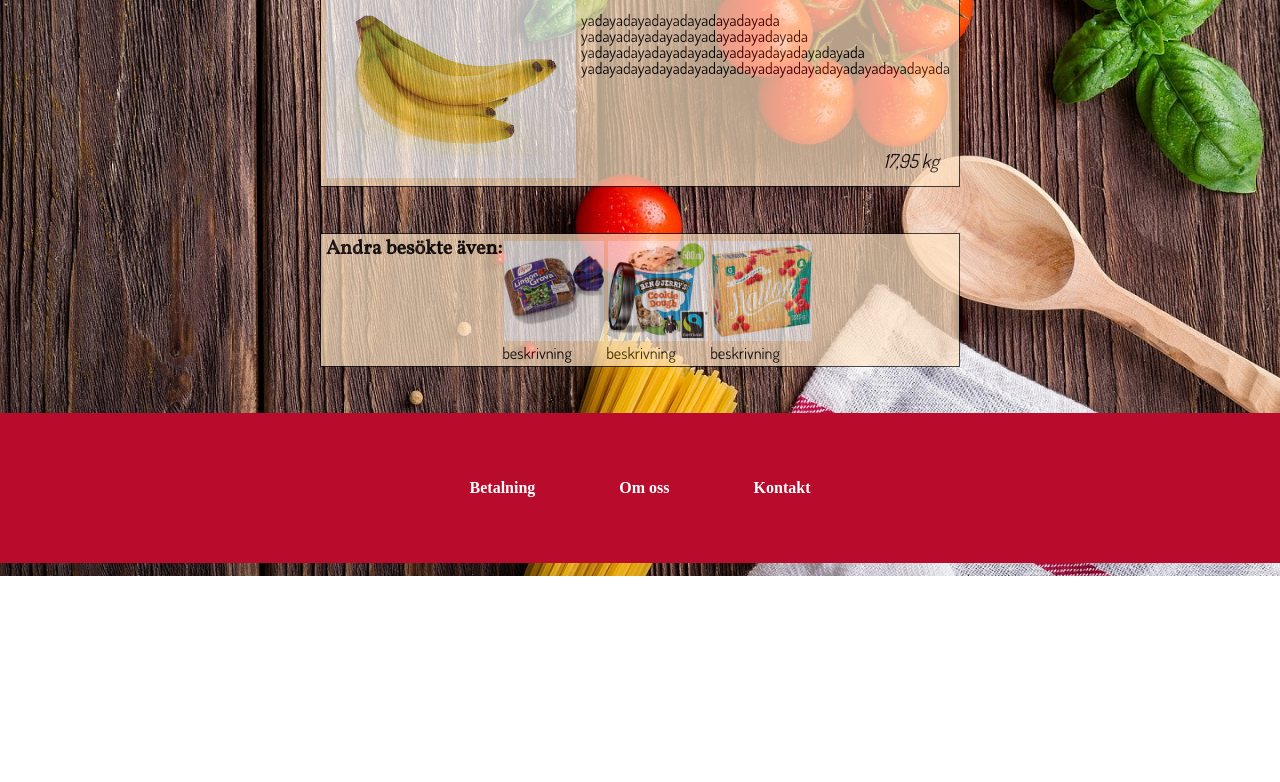
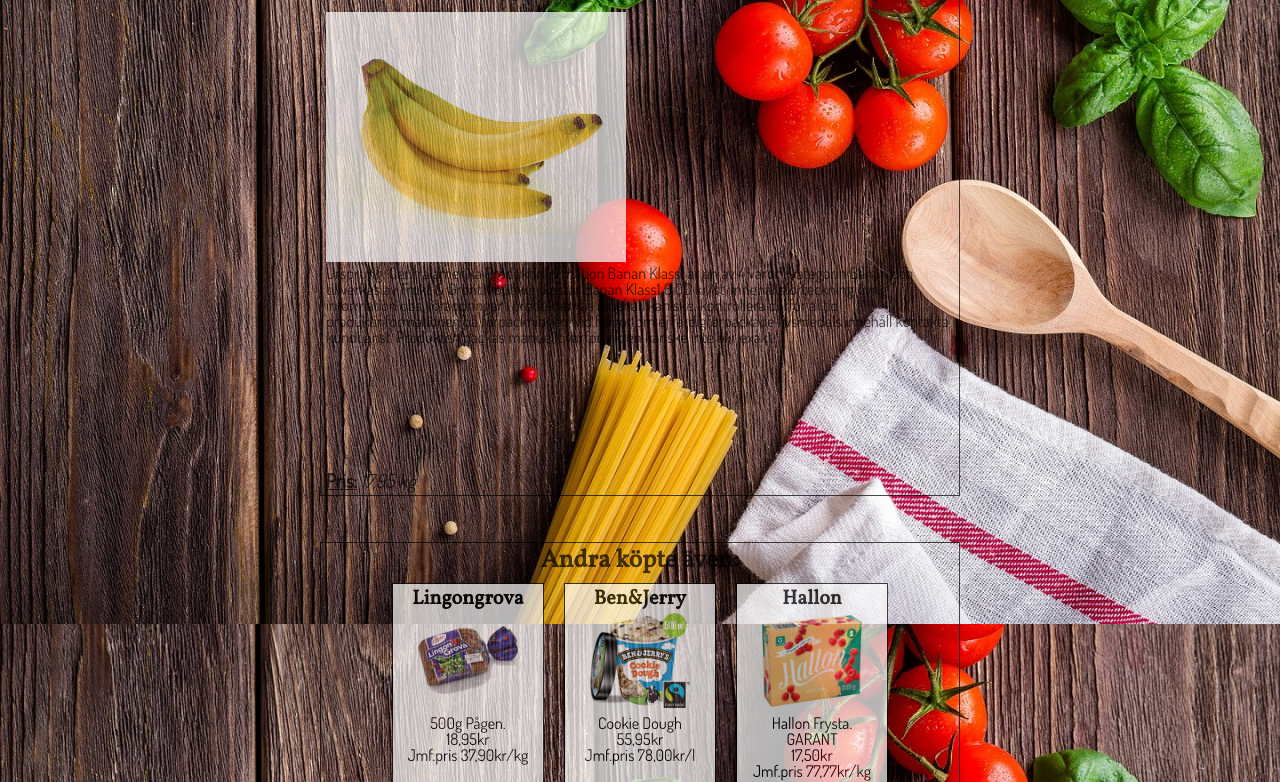
Before and after one commit to Nalfs/Nalfs.github.io, a plain HTML site: page products.html in a window 1280 px wide. Shown: the part 224-1006 px from the top of the page. Before the commit the page ends 800 px from the top, so only its background shows below. Drawn offline with Linux system fonts and the light colour scheme.

Commit message:
working on the product page

```diff
--- a/index.css
+++ b/index.css
@@ -64,6 +64,11 @@ h3 {
     font-weight: bold;
     font-family: 'Vollkorn', serif;
 }
+h4 {
+    font-weight: bold;
+    font-family: 'Vollkorn', serif;
+    text-decoration: underline;
+}
 nav > ul {
     text-align: right;
 }
--- a/productStyle.css
+++ b/productStyle.css
@@ -1,6 +1,5 @@
 main > section {
     display: flex;
-    background-color: bisque;
     opacity: 0.7;
     flex-direction: row;
     border: solid 1px black;
@@ -12,14 +11,27 @@ main > section {
 }
 main > section > section {
     display: flex;
+    flex-direction: column;
+    flex-wrap: wrap;
     align-items: flex-start;
     margin: 5px;
 }
 main > section > section > figure > img {
-    width: 250px;
-    height: 200px;
+    width: 300px;
+    height: 250px;
     margin-right: 5px;
 }
+main > section:nth-of-type(2) > section {
+    display: flex;
+    flex-direction: row;
+    justify-content: center;
+    flex-wrap: wrap;
+}
+.andraköpte {
+    text-align: center;
+    width: 100%;
+}
+
 
 
 main > section > section > article > figure > img {
@@ -38,11 +50,30 @@ main > section > section > article > figure > img {
     margin-bottom: 20%;
 }
 .Pris {
-    display: flex;
-    justify-content: flex-end;
+    display: inline-block;
     font-family: 'Dosis', cursive;
     font-style: italic;
     font-size: larger;
     margin-right: 15px;
 
 }
+.pris{
+    display: inline-block;
+    font-family: 'Dosis', cursive;
+    font-style: normal;
+    font-size: larger;
+    font-weight: bold;
+    text-decoration: underline;
+}
+.wrapper {
+    text-align: center;
+    border: 1px solid;
+    background-color: white;
+    padding: 5px;
+    margin: 10px;
+    height: 200px;
+    width: 140px;
+}
+h5 {
+
+}
--- a/products.html
+++ b/products.html
@@ -23,41 +23,69 @@
 <main>
     <section>
         <section>
-            <figure>
+            <header>
+                <h3 class="produkt">Bananer</h3>
+            </header>
+            <figure class="storprodukt">
                 <img src="images/bananer.jpg" alt="SpaceCabbage">
             </figure>
              <article>
-                <p class="produkt">Bananer</p>
-                 <p class="beskrivning"> yadayadayadayadayadayadayada
-                     yadayadayadayadayadayadayadayada
-                     yadayadayadayadayadayadayadayadayadayada
-                     yadayadayadayadayadayadayadayadayadayadayadayadayada</p>
+                 <p class="beskrivning"> Ursprung: Centralamerika
+
+                     Produktinformation
+                     Banan Klass1 är en av 4 varor i kategorin Banan och tillverkas av Frukt & Grönt. I butiken kostar Banan Klass1 6.00 kr/st.
+
+                     Innehållsförteckning
+
+
+                     övrig information
+                     obs, förändringar i produkternas innehåll kan ske. kontrollera därför alltid produktinformationen på förpackningen. vid frågor om ej färdigförpackade livsmedels innehåll kontakta kundtjänst.
+
+
+                     Produkten packas manuellt varför vikten kanske inte blir exakt.</p>
+                 <p class="pris">Pris: </p>
                  <p class="Pris">17,95 kg</p>
             </article>
         </section>
     </section>
     <section>
         <section>
-            <header>
-                <h3>Andra besökte även:</h3>
+            <header class="andraköpte">
+                <h2>Andra köpte även:</h2>
             </header>
-            <article>
+            <article class="wrapper">
+                <h3>Lingongrova</h3>
                 <figure>
                     <img src="images/Lingongrova.jpg" alt="lingongrova">
                 </figure>
-                <p>beskrivning</p>
+                <p>500g Pågen.</p>
+
+                <p>18,95kr</p>
+                <p>Jmf.pris 37,90kr/kg
+                </p>
             </article>
-            <article>
+            <article class="wrapper">
+                <h3>Ben&Jerry</h3>
                 <figure>
                     <img src="images/benandjerry.jpg" alt="glass">
                 </figure>
-                <p>beskrivning</p>
+                <p>Cookie Dough</p>
+
+                <p>55,95kr</p>
+                <p>Jmf.pris 78,00kr/l</p>
             </article>
-            <article>
+            <article class="wrapper">
+                <h3>Hallon</h3>
                 <figure>
                     <img src="images/hallon.jpg" alt="hallon">
                 </figure>
-                <p>beskrivning</p>
+                <p>Hallon Frysta.</p>
+                <p>GARANT</p>
+
+
+                <p>17,50kr</p>
+                <p>Jmf.pris 77,77kr/kg</p>
+
             </article>
         </section>
     </section>
```
